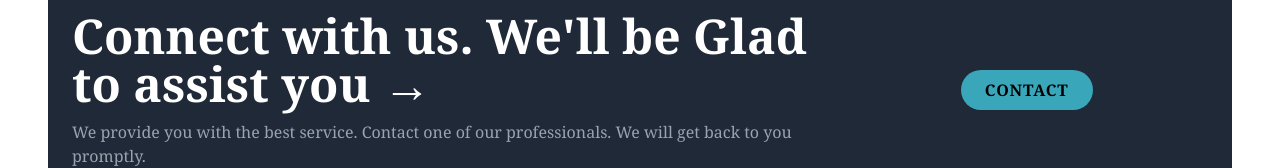
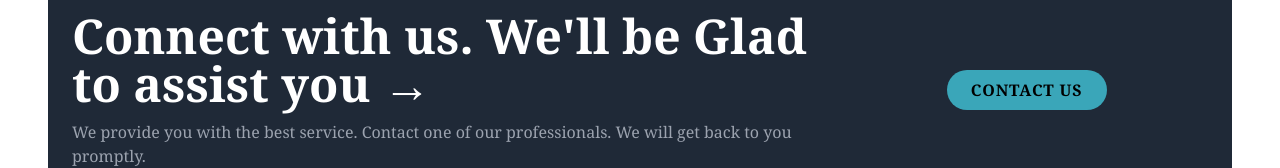
Before and after one commit to AnthonyEmm/DeluxRental, a React (Vite) app: page / in a window 1280 px wide. Shown: the part 4332-4500 px from the top of the page. Built offline with nearby package versions, Linux system fonts and the light colour scheme.

Commit message:
minor modifications made to contact section

```diff
--- a/src/components/Contact/Contact.jsx
+++ b/src/components/Contact/Contact.jsx
@@ -35,7 +35,7 @@ const Contact = () => {
                 className="inline-block font-semibold py-2 px-6 bg-primary font-serif
               rounded-full tracking-wider uppercase hover:bg-primary/80 duration-300"
               >
-                Contact
+                Contact Us
               </button>
             </div>
           </div>
```
